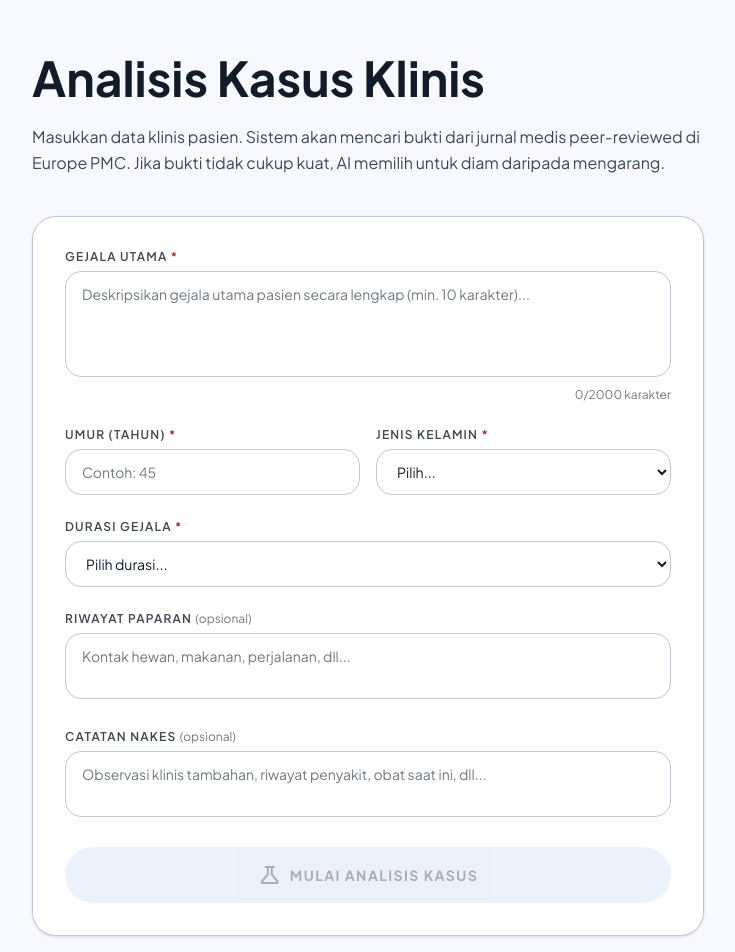
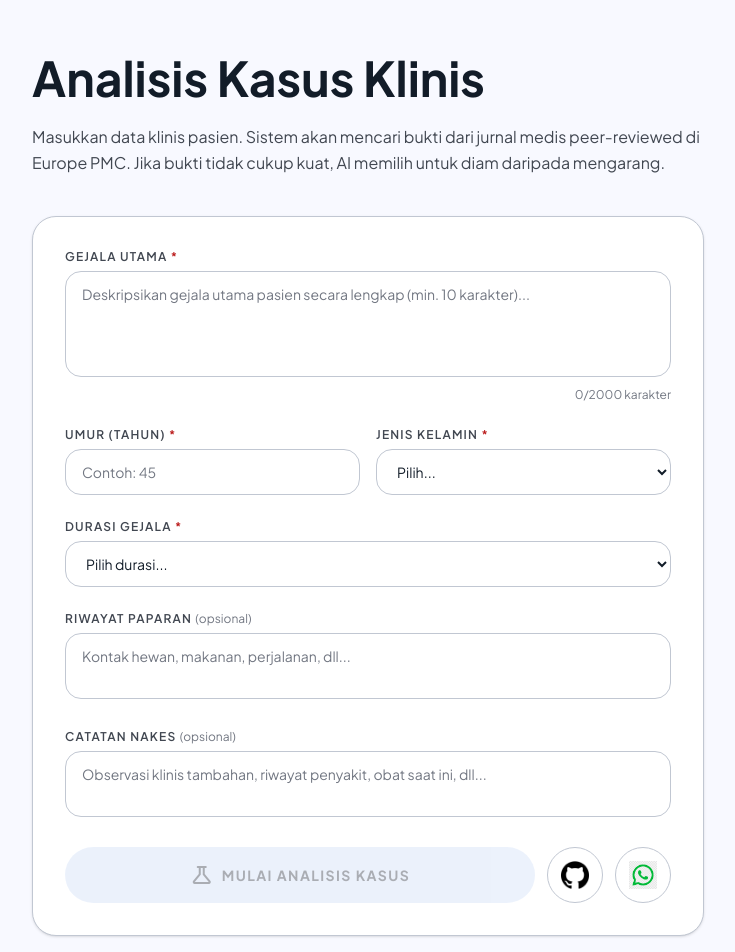
Before and after one commit to jojohyperbackend-hub/OneHealth.AI, a Next.js app: page /case in a window 1280 px wide. Shown: the top 952 px of the page, without its empty margins (272-1007 px from the left). Built offline with nearby package versions, Linux system fonts and the light colour scheme.

Commit message:
feat: tambah ikon GitHub & WhatsApp di form analisis kasus, update branding navbar

```diff
--- a/src/components/case/CaseForm.tsx
+++ b/src/components/case/CaseForm.tsx
@@ -20,6 +20,9 @@ interface CaseFormProps {
   onSubmit: (data: Omit<CaseInput, 'case_id'>) => void;
   isLoading: boolean;
 }
+
+const WA_BOT_NUMBER = '6285176913401';
+const GITHUB_REPO_URL = 'https://github.com/jojohyperbackend-hub/OneHealth.AI';
 
 const DURASI_OPTIONS: { value: DurasiGejala; label: string }[] = [
   { value: 'hari_ini', label: 'Hari ini' },
@@ -182,13 +185,14 @@ export function CaseForm({ onSubmit, isLoading }: CaseFormProps) {
         />
       </div>
 
-      {/* Submit Button */}
+      {/* Submit Button + tautan eksternal (GitHub, WA bot) */}
+      <div className="flex items-center gap-3">
         <button
           id="btn-submit-analisis"
           type="submit"
           disabled={!bolehSubmit}
           className={cn(
-          'w-full py-4 rounded-full font-bold text-sm uppercase tracking-widest',
+            'flex-1 py-4 rounded-full font-bold text-sm uppercase tracking-widest',
             'transition-all duration-200 flex items-center justify-center gap-2',
             bolehSubmit
               ? 'bg-[#08fdc6] text-[#002117] hover:scale-[1.02] active:scale-[0.98] shadow-md cursor-pointer'
@@ -208,6 +212,31 @@ export function CaseForm({ onSubmit, isLoading }: CaseFormProps) {
             </>
           )}
         </button>
+
+        <a
+          href={GITHUB_REPO_URL}
+          target="_blank"
+          rel="noopener noreferrer"
+          aria-label="Buka repository GitHub OneHealth.AI"
+          title="GitHub"
+          className="shrink-0 w-14 h-14 rounded-full border border-[#c1c7d2] bg-white flex items-center justify-center hover:scale-105 active:scale-95 transition-all overflow-hidden"
+        >
+          {/* eslint-disable-next-line @next/next/no-img-element */}
+          <img src="/github.png" alt="" className="w-7 h-7 object-contain" />
+        </a>
+
+        <a
+          href={WA_BOT_NUMBER ? `https://wa.me/${WA_BOT_NUMBER}` : 'https://wa.me/'}
+          target="_blank"
+          rel="noopener noreferrer"
+          aria-label="Chat via WhatsApp"
+          title="WhatsApp"
+          className="shrink-0 w-14 h-14 rounded-full border border-[#c1c7d2] bg-white flex items-center justify-center hover:scale-105 active:scale-95 transition-all overflow-hidden"
+        >
+          {/* eslint-disable-next-line @next/next/no-img-element */}
+          <img src="/wa.jpg" alt="" className="w-7 h-7 object-contain" />
+        </a>
+      </div>
     </form>
   );
 }
--- a/src/components/ui/TopNavBar.tsx
+++ b/src/components/ui/TopNavBar.tsx
@@ -16,7 +16,7 @@ export function TopNavBar() {
           className="font-[family-name:var(--font-jakarta)] font-bold text-lg tracking-tight text-primary"
           aria-label="OneHealth.AI beranda"
         >
-          OneHealth<span className="text-[#00e0af]">.AI</span>
+          OneHealth<span className="text-[#00e0af]">.AI;D</span>
         </Link>
       </div>
     </header>
```
Also changed, not shown: public/github.png (added), public/wa.jpg (added). Lines whose indentation alone changed are shown as unchanged.
